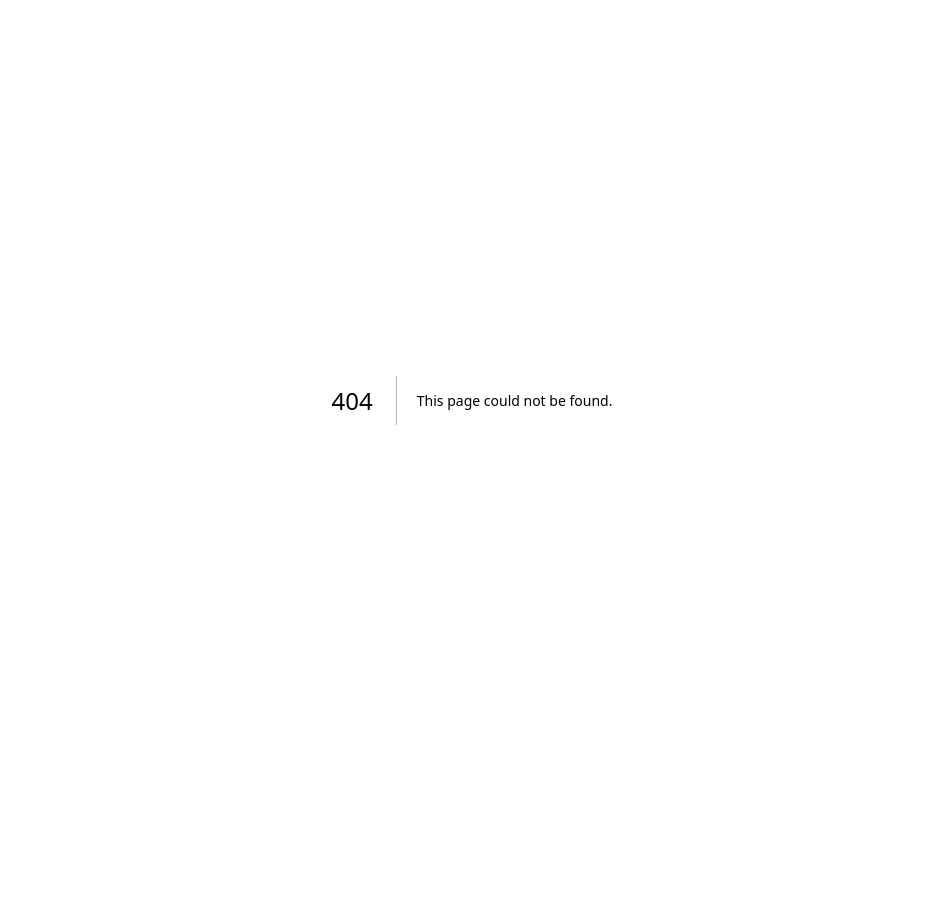
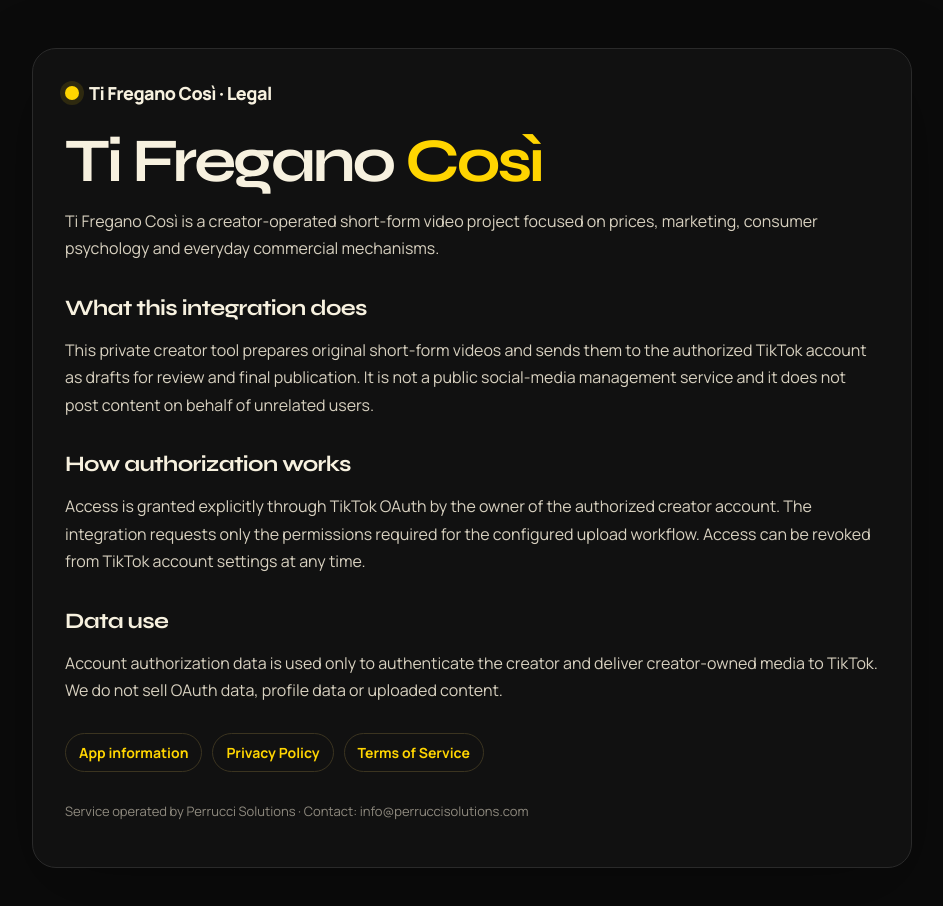
Before and after one commit to alex-perrucci/perrucci-solutions, a Next.js app in the folder apps/web/: page /tifregano-cosi in a window 1280 px wide. Before the commit this address had no page. Shown: the top 906 px of the page, without its empty margins (168-1111 px from the left). Before the commit the page ends 800 px from the top, so only its background shows below. Built offline with nearby package versions, Linux system fonts and the light colour scheme.

Commit message:
feat: add Ti Fregano Cosi app info page

```diff
--- /dev/null
+++ b/apps/web/app/tifregano-cosi/page.tsx
@@ -0,0 +1,44 @@
+import type { Metadata } from 'next';
+import { LegalShell, pageStyles } from './shared';
+
+export const metadata: Metadata = {
+  title: 'Ti Fregano Così — App information',
+  description: 'Information about the Ti Fregano Così creator automation integration.',
+  alternates: { canonical: 'https://legal.perruccisolutions.com/' },
+  robots: { index: false, follow: false, noarchive: true }
+};
+
+export default function TiFreganoCosiLegalHome() {
+  return (
+    <LegalShell>
+      <h1 style={pageStyles.h1}>
+        Ti Fregano <span style={pageStyles.accent}>Così</span>
+      </h1>
+
+      <p style={pageStyles.p}>
+        Ti Fregano Così is a creator-operated short-form video project focused on prices,
+        marketing, consumer psychology and everyday commercial mechanisms.
+      </p>
+
+      <h2 style={pageStyles.h2}>What this integration does</h2>
+      <p style={pageStyles.p}>
+        This private creator tool prepares original short-form videos and sends them to the
+        authorized TikTok account as drafts for review and final publication. It is not a public
+        social-media management service and it does not post content on behalf of unrelated users.
+      </p>
+
+      <h2 style={pageStyles.h2}>How authorization works</h2>
+      <p style={pageStyles.p}>
+        Access is granted explicitly through TikTok OAuth by the owner of the authorized creator
+        account. The integration requests only the permissions required for the configured upload
+        workflow. Access can be revoked from TikTok account settings at any time.
+      </p>
+
+      <h2 style={pageStyles.h2}>Data use</h2>
+      <p style={pageStyles.p}>
+        Account authorization data is used only to authenticate the creator and deliver creator-owned
+        media to TikTok. We do not sell OAuth data, profile data or uploaded content.
+      </p>
+    </LegalShell>
+  );
+}
```
